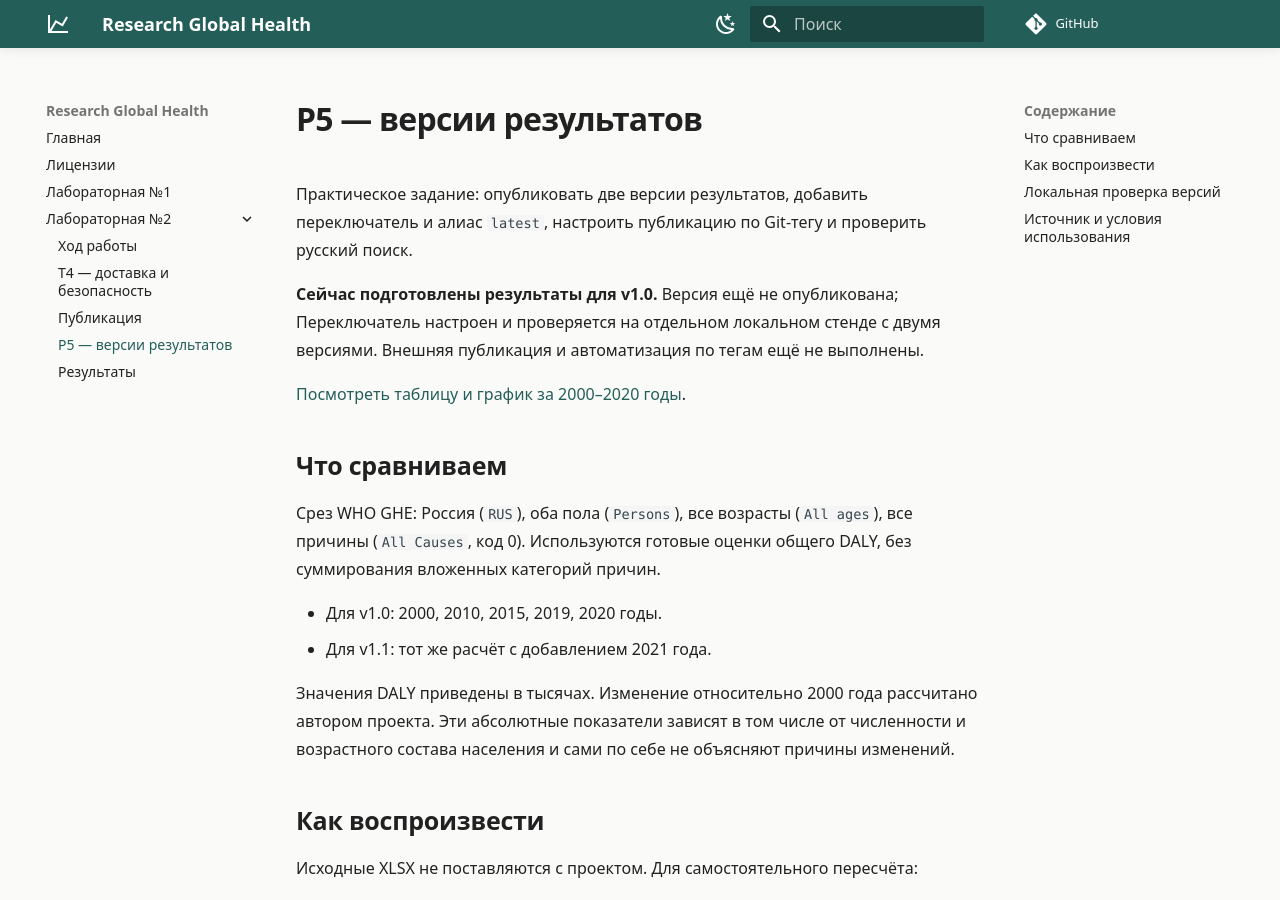
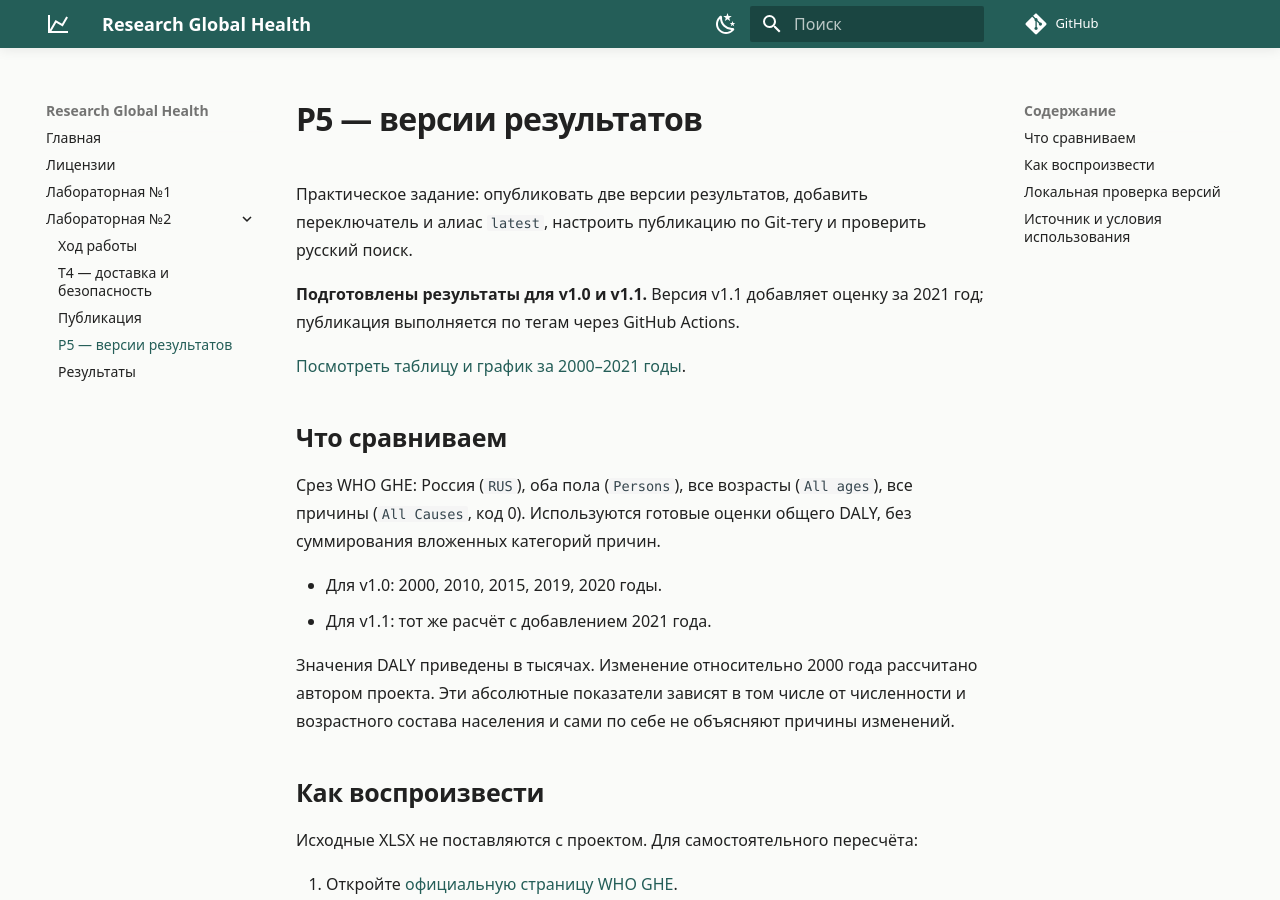
Before and after one commit to kholodkova/research-global-health, an MkDocs documentation site: the page built from docs/lab2/p5/index.md, in a window 1280 px wide and 900 px high. Built offline with MkDocs 1.6.1 and Material for MkDocs 9.7.7, drawn with Linux system fonts in a browser that asks for light colours; comment, search, counter and statistics services are not loaded; the version menu is left out; some of the changed text lies outside the part shown.

Commit message:
Подготовить результаты v1.1

```diff
--- a/docs/lab2/p5/index.md
+++ b/docs/lab2/p5/index.md
@@ -3,11 +3,10 @@
 Практическое задание: опубликовать две версии результатов, добавить переключатель
 и алиас `latest`, настроить публикацию по Git-тегу и проверить русский поиск.
 
-**Сейчас подготовлены результаты для v1.0.** Версия ещё не опубликована;
-Переключатель настроен и проверяется на отдельном локальном стенде с двумя версиями.
-Внешняя публикация и автоматизация по тегам ещё не выполнены.
+**Подготовлены результаты для v1.0 и v1.1.** Версия v1.1 добавляет оценку за
+2021 год; публикация выполняется по тегам через GitHub Actions.
 
-[Посмотреть таблицу и график за 2000–2020 годы](results.md).
+[Посмотреть таблицу и график за 2000–2021 годы](results.md).
 
 ## Что сравниваем
 
@@ -66,9 +65,8 @@ uv run --group docs mkdocs build --strict
 | latest | Перенаправление на v1.1 |
 | Корень сайта | Перенаправление на latest |
 
-Это проверка механизма версий, а не подтверждение публикации на GitHub Pages
-или SourceCraft. Публикация по тегам и пять проверок русского поиска остаются
-следующими частями задания.
+Публикация по тегам и пять проверок русского поиска остаются следующими
+частями задания.
 
 ## Источник и условия использования
 
```
Also changed, not shown: docs/lab2/p5/results.md (+2 -1 lines), docs/lab2/p5/daly.png.
